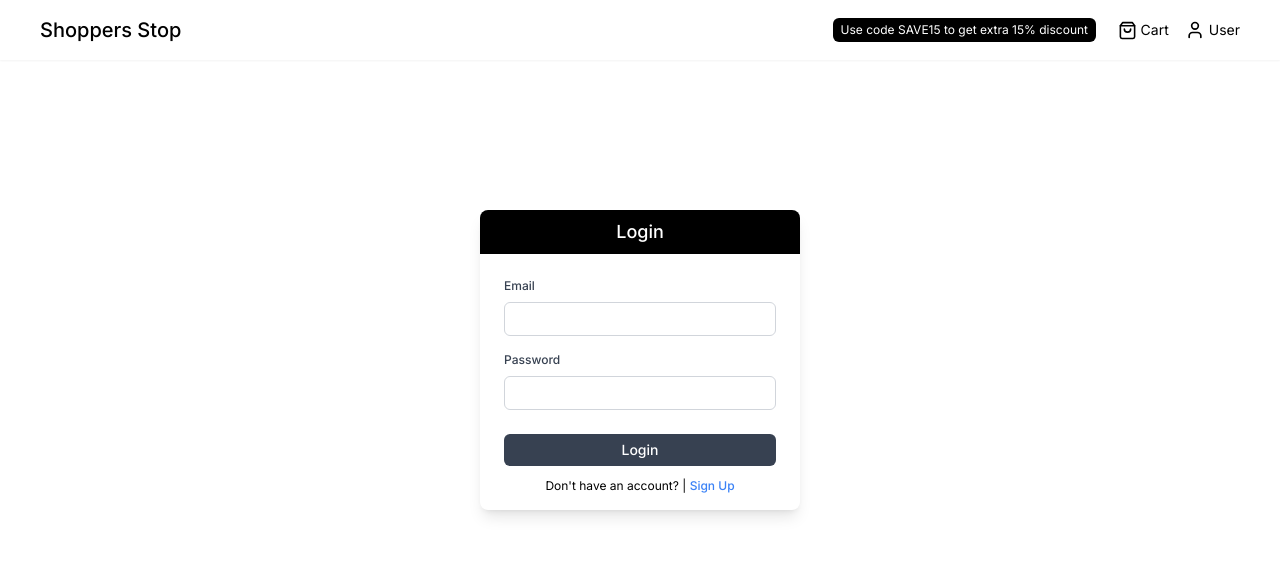
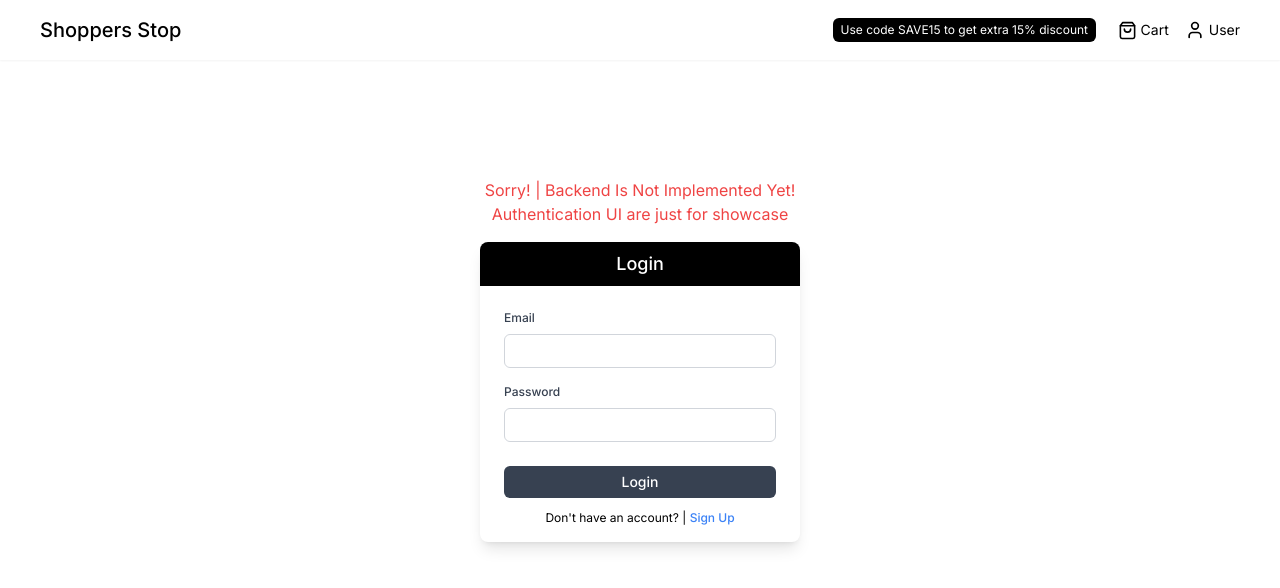
Before and after one commit to drcount-root/ecommerce-shopping-cart-application, a Next.js app: page /sign-in in a window 1280 px wide. Shown: the top 588 px of the page. Built offline with nearby package versions, Linux system fonts and the light colour scheme.

Commit message:
fe ready to deploy

```diff
--- a/components/AuthComponent.tsx
+++ b/components/AuthComponent.tsx
@@ -25,7 +25,10 @@
   };
 
   return (
-    <div className="flex justify-center items-center md:h-[90vh] h-[70vh]">
+    <div className="flex flex-col justify-center items-center md:h-[90vh] h-[70vh]">
+      <p className="text-red-500">Sorry! | Backend Is Not Implemented Yet!</p>
+      <p className="text-red-500 mb-4">Authentication UI are just for showcase</p>
+
       <div className="bg-white rounded-lg shadow-lg max-w-xs w-full">
         <h2 className="text-lg font-medium py-2 bg-black rounded-t-lg text-white text-center">
           {type === "signin" ? "Login" : "Sign Up"}
```
